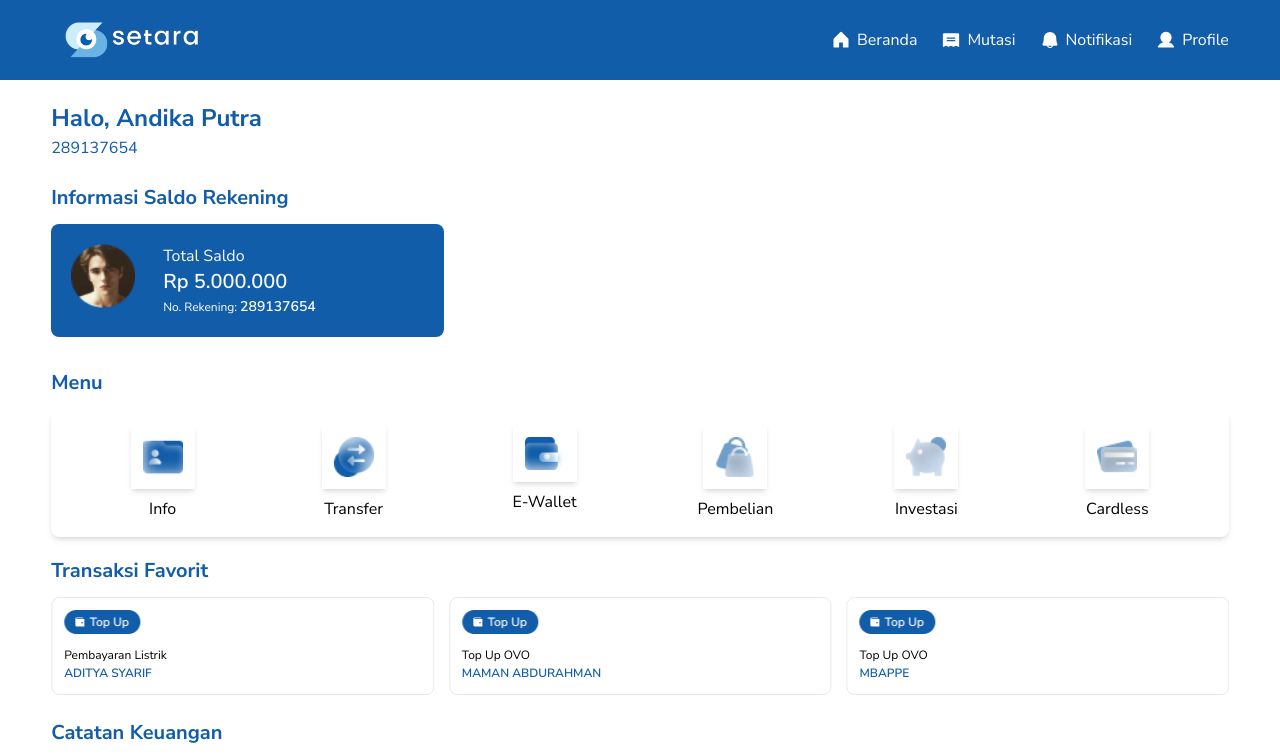
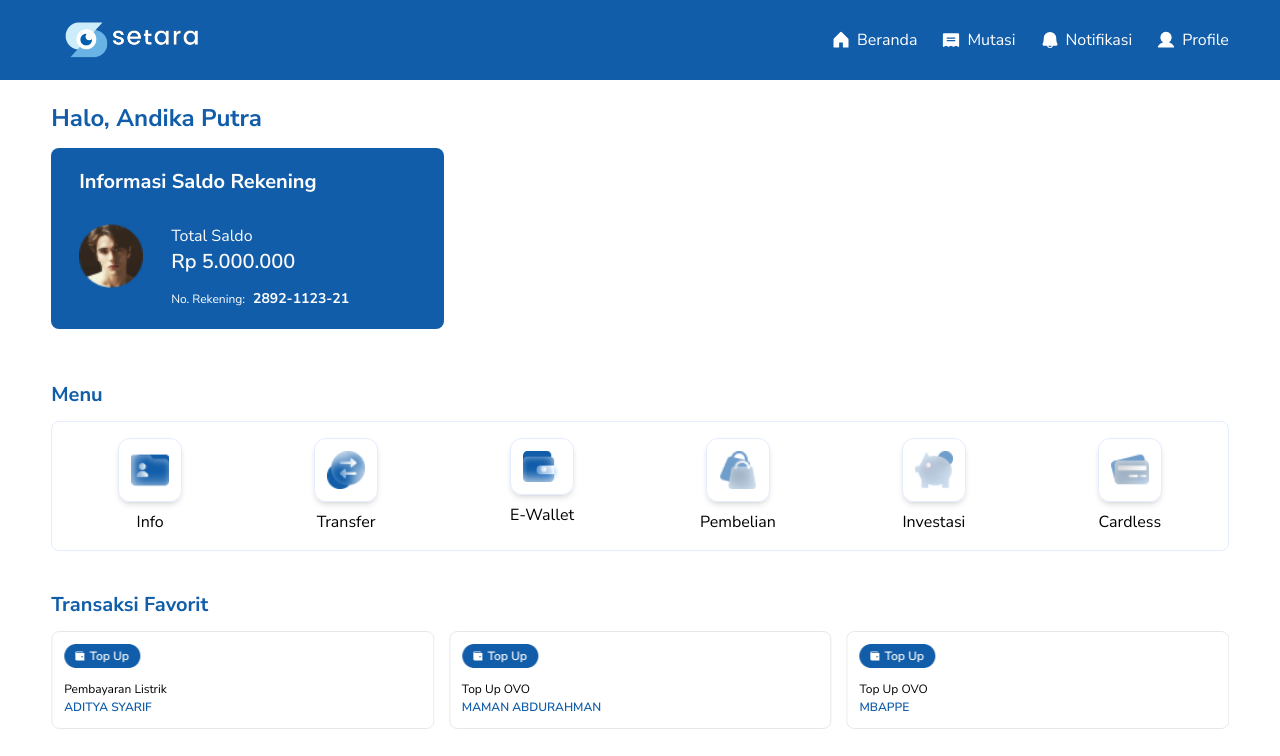
Before and after one commit to nizarfazari/setara, a React (Vite) app: page / in a window 1280 px wide. Shown: the top 756 px of the page. Built offline with nearby package versions, Linux system fonts and the light colour scheme.

Commit message:
added format norek,adjustment info salod and adjustment menu

```diff
--- a/src/App.tsx
+++ b/src/App.tsx
@@ -1,6 +1,6 @@
 import { BrowserRouter as Router, Routes, Route } from "react-router-dom";
 import AppProvider from "./context";
-import Login from "./pages/login";
+import Login from "./pages/Login";
 import Home from "./pages/homepage";
 import TransactionFailed from "./pages/transactionFailed";
 import DestinationNumberPage from "./pages/DestinationNumber";
--- a/src/pages/homepage/index.tsx
+++ b/src/pages/homepage/index.tsx
@@ -35,7 +35,7 @@ const Home = () => {
   };
   const data = {
     name: "Andika Putra",
-    norek: 289137654,
+    norek: 2892112321,
     balance: 5000000,
     income: 15000000,
     expenses: 10000000,
@@ -107,47 +107,57 @@ const Home = () => {
     return transactions;
   };
 
+
+  const formatNorek = (norek: string | number) => {
+    const str = norek.toString();
+
+    if (str.length % 4 === 0) {
+      return str;
+    }
+    return str.replace(/(.{4})/g, '$1-');
+  };
+
   const transactions = getTransactionsForMonth();
 
   return (
-    <div className="md:max-w-7xl pt-5 mx-auto container">
+    <div className="mx-auto container mt-5">
       <h1 className="text-heading-5 font-bold text-primary-100">
         Halo, {data.name}
       </h1>
-      <p className="text-primary-100 text">{data.norek}</p>
-      <div className="py-3">
-        <h5 className="text-primary-100 font-bold text-heading-6 py-3">
+      <div className="my-3">
+
+        <div className=" bg-primary-100 rounded-lg md:w-1/3 px-7 py-5">
+          <h5 className="text-white font-bold text-heading-6 mb-7">
             Informasi Saldo Rekening
           </h5>
-        <div className=" bg-primary-100 rounded-lg md:w-1/3">
-          <div className="flex gap-7 p-5">
+          <div className="flex gap-7 ">
             <img src={profilpict} className="w-16 h-16" />
             <div>
               <h5 className="text-neutral-50">Total Saldo</h5>
               <h5 className="text-heading-6 font-semibold text-neutral-50">
-                {" "}
+
                 Rp {data.balance.toLocaleString("id-ID")}
               </h5>
-              <p className="text-neutral-100 text-caption-small">
-                No. Rekening:{" "}
-                <span className="font-semibold text-caption-large">
-                  {data.norek}
+              <p className="text-neutral-100 text-caption-small mt-3">
+                No. Rekening:
+                <span className="font-bold text-caption-large ml-2">
+                  {formatNorek(data.norek)}
                 </span>
               </p>
             </div>
           </div>
         </div>
-        <div className="py-5">
+        <div className="my-10">
           <h1 className="text-primary-100 font-bold text-heading-6 py-3">
             Menu
           </h1>
-          <div className="grid grid-cols-3 md:grid-cols-6 p-4 gap-y-4 shadow-md rounded-lg">
+          <div className="grid grid-cols-3 md:grid-cols-6 py-4 gap-y-4 rounded-lg border border-primary-300 ">
             <div className=" text-center">
               <img
                 src={iconInfo}
                 onClick={showModal}
                 alt="info"
-                className="mx-auto w-16 p-3 shadow-md"
+                className="mx-auto w-16 p-3 shadow-md rounded-xl border border-primary-300 cursor-pointer"
               />
               <Modal
                 open={isModalOpen}
@@ -182,7 +192,7 @@ const Home = () => {
               <img
                 src={iconTransfer}
                 alt="info"
-                className="mx-auto w-16 p-3 shadow-md"
+                className="mx-auto w-16 p-3 shadow-md  rounded-xl border border-primary-300 cursor-pointer "
               />
               <p className="pt-2">Transfer</p>
             </div>
@@ -190,7 +200,7 @@ const Home = () => {
               <img
                 src={iconEwallet}
                 alt="info"
-                className="mx-auto w-16 p-3 shadow-md"
+                className="mx-auto w-16 p-3 shadow-md  rounded-xl border border-primary-300 cursor-pointer"
               />
               <p className="pt-2">E-Wallet</p>
             </div>
@@ -198,7 +208,7 @@ const Home = () => {
               <img
                 src={iconBuy}
                 alt="info"
-                className="mx-auto w-16 p-3 shadow-md"
+                className="mx-auto w-16 p-3 shadow-md  rounded-xl border border-primary-300 cursor-pointer"
               />
               <p className="pt-2">Pembelian</p>
             </div>
@@ -206,7 +216,7 @@ const Home = () => {
               <img
                 src={iconInvest}
                 alt="info"
-                className="mx-auto w-16 p-3 shadow-md"
+                className="mx-auto w-16 p-3 shadow-md  rounded-xl border border-primary-300 cursor-pointer"
               />
               <p className="pt-2">Investasi</p>
             </div>
@@ -214,7 +224,7 @@ const Home = () => {
               <img
                 src={iconCardless}
                 alt="info"
-                className="mx-auto w-16 p-3 shadow-md"
+                className="mx-auto w-16 p-3 shadow-md  rounded-xl border border-primary-300 cursor-pointer"
               />
               <p className="pt-2">Cardless</p>
             </div>
@@ -325,8 +335,7 @@ const Home = () => {
               <div className="items-center container">
                 <h5>Selisih</h5>
                 <h5
-                  className={`${
-                    (transactions?.balance ?? 0) < 0
+                  className={`${(transactions?.balance ?? 0) < 0
                     ? "text-red-500"
                     : "text-green-500"
                     } text-heading-6 font-bold`}
```
Also changed, not shown: 1 other file (tests, documents, lock files or other folders). Lines whose indentation alone changed are shown as unchanged.
